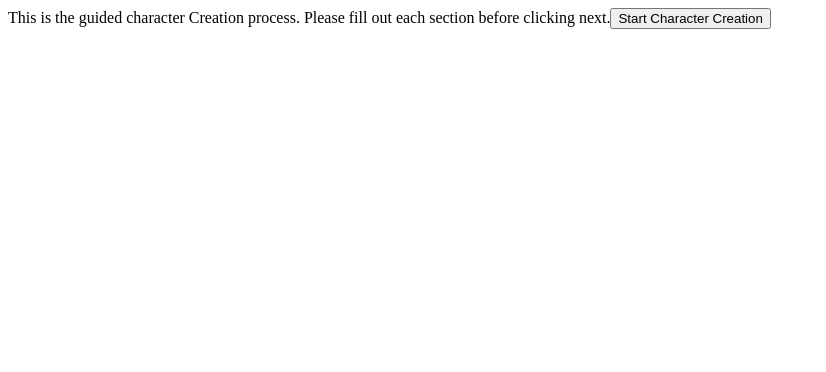
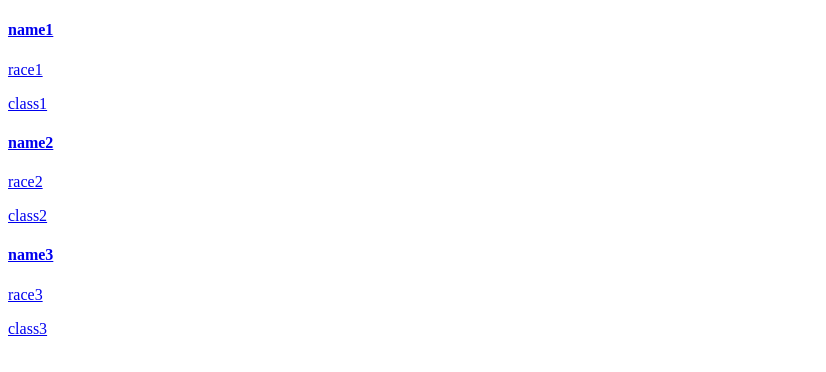
Before and after one commit to hannahschenk/DnDWebApp, a React (Vite) app in the folder client/: page /dashboard in a window 1280 px wide. Shown: the top 372 px of the page, without its empty margins (0-826 px from the left). Built offline with nearby package versions, Linux system fonts and the light colour scheme.

Commit message:
added dashboard page mark up and character sheet card component mark up; separated for organization

```diff
--- a/client/src/App.jsx
+++ b/client/src/App.jsx
@@ -5,6 +5,10 @@ import { CharacterContext, characterReducer } from './state/logic';
 
 import Demo from './components/demo';
 import CharacterCreationPage from './pages/characterCreationPage';
+
+/*ticket 4:*/
+import { BrowserRouter as Router, Switch, Route } from 'react-router-dom';
+import DashboardPage from "./pages/dashboardPage";
 
 const App = () => {
     // Grab initial character state and assign the CharacterReducer to the setCharacter function
@@ -24,7 +28,16 @@ const App = () => {
         <>
             <CharacterContext.Provider value={{ character, setCharacter }}>
                 {/* <Demo /> */}
-                <CharacterCreationPage />
+                <Router>
+                    <Switch>
+                        {/* will change character creation page path later*/}
+
+                        <Route exact path="/" render={() => <CharacterCreationPage/>}/>
+
+                        <Route exact path="/dashboard" render={() => <DashboardPage/>}/>
+
+                    </Switch>
+                </Router>
             </CharacterContext.Provider>
         </>
     );
--- /dev/null
+++ b/client/src/components/characterSheetCard.jsx
@@ -0,0 +1,23 @@
+import React, {useState} from 'react';
+import {Link} from "react-router-dom";
+
+const CharacterSheetCard = ({characterSheet}) => {
+
+    /*note: subject to change, we don't know how the character sheet object will look like*/
+    const characterName = characterSheet.name;
+    const characterRace = characterSheet.race;
+    const characterClass = characterSheet.class;
+    /*end note */
+
+    return (
+        <Link to="#">
+            <article>
+                <h4>{characterName}</h4>
+                <p>{characterRace}</p>
+                <p>{characterClass}</p>
+            </article>
+        </Link>
+    );
+};
+
+export default CharacterSheetCard;
--- /dev/null
+++ b/client/src/pages/dashboardPage/index.jsx
@@ -0,0 +1,43 @@
+import React, {useState} from 'react';
+import CharacterSheetCard from "./../../components/characterSheetCard";
+const DashboardPage = () => {
+    /* dummy character sheet data*/
+    let characterSheets = [
+        {
+            name: "name1",
+            race: "race1",
+            class: "class1"
+        },
+        {
+            name: "name2",
+            race: "race2",
+            class: "class2"
+        },
+        {
+            name: "name3",
+            race: "race3",
+            class: "class3"
+        },
+
+    ]
+    /* end dummy character sheet data*/
+
+    return (
+        <>
+            <section>
+                {/* I'll leave this section if we want to render anything about the user*/}
+            </section>
+            <section>
+                {/*this is where character sheet cards will be */}
+            {
+                characterSheets.map((characterSheet) => (
+                    <CharacterSheetCard characterSheet={characterSheet}/>
+                ))
+            }
+            </section>
+
+        </>
+    );
+};
+
+export default DashboardPage;
```
